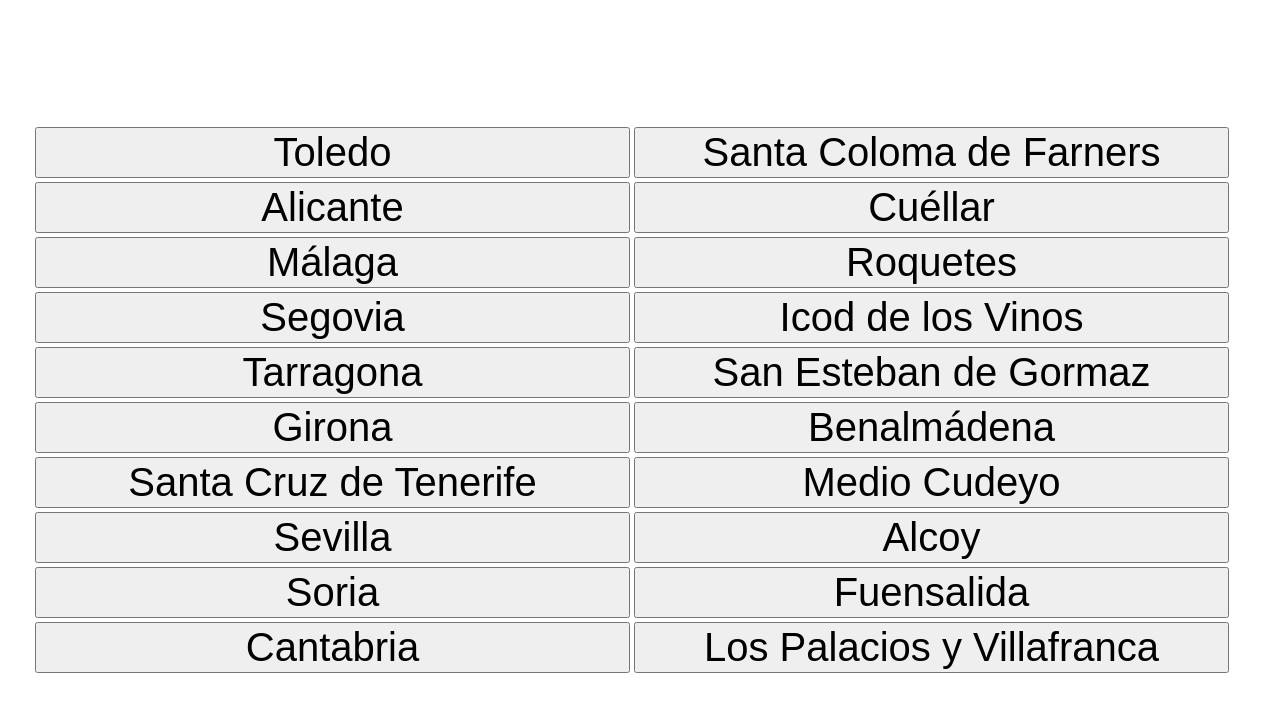
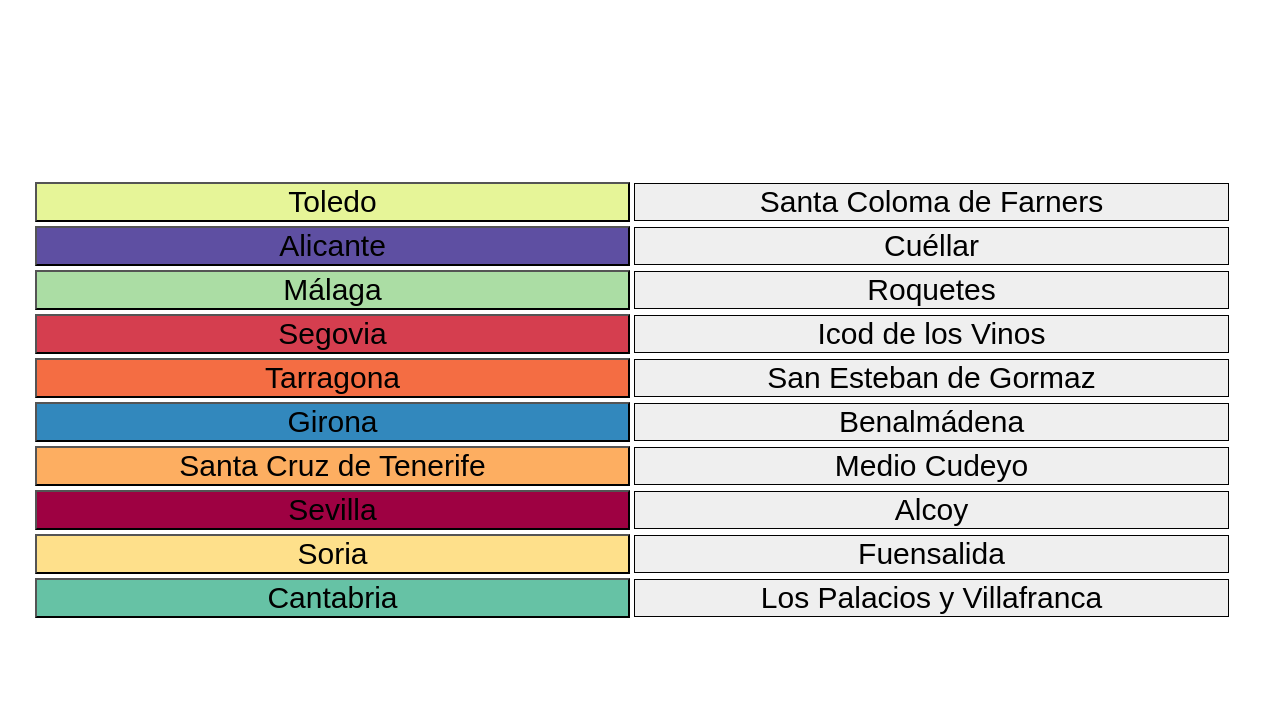
Before and after one commit to rgonzalez72/mi_vue, a Vue app: page / in a window 1280 px wide. Shown: the top 712 px of the page. Built offline with nearby package versions, Linux system fonts and the light colour scheme.

Commit message:
Saving progress

```diff
--- a/src/components/mainComponent.vue
+++ b/src/components/mainComponent.vue
@@ -8,6 +8,8 @@ const NO_OF_ROWS = 10
 export default {
 
     data() {
+        const PALETTE = ["#9e0142", "#d53e4f", "#f46d43", "#fdae61", "#fee08b", "#e6f598", "#abdda4",
+              "#66c2a5", "#3288bd", "#5e4fa2"]
         var keys = Object.keys (allData)
 
         var quizzData = { "correct": [], "keys": [], "shuffled": []}
@@ -18,8 +20,10 @@ export default {
         })
 
         quizzData.shuffled = _.shuffle (quizzData.correct)
+        var pallette = _.shuffle (PALETTE)
         return {
-            quizzData: quizzData
+            quizzData: quizzData,
+            pallette: pallette
         }
     },
 }
@@ -33,8 +37,8 @@ export default {
     </colgroup>
     <tbody>
       <tr v-for="(key, index) in  quizzData.keys">
-        <td><button class="cell">{{ key }}</button></td>
-        <td><button class="cell">{{ quizzData.shuffled[index] }}</button></td>
+        <td><button class="cell" :style="{ 'background-color': pallette[index] }">{{ key }}</button></td>
+        <td><button class="cell" style="border: 1px solid black">{{ quizzData.shuffled[index] }}</button></td>
       </tr>
     </tbody>
   </table>
@@ -61,7 +65,7 @@ td {
 
 button.cell {
     width: 100%;
-    font-size: 40px;
+    font-size: 30px;
 }
 
 button.down {
```
